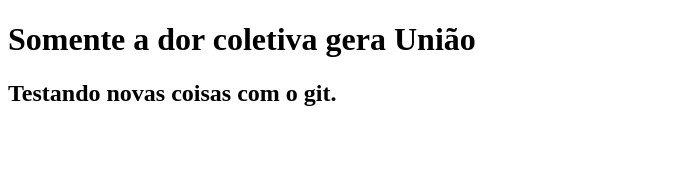
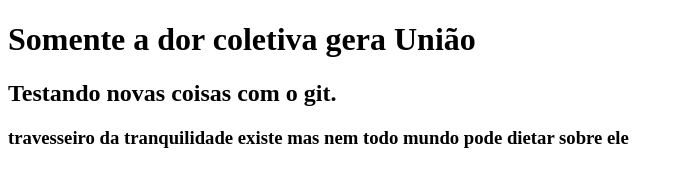
Before and after one commit to allanezequiel48-del/conteudo-html-sp15, a plain HTML site: page Aula01/index.html in a window 1280 px wide. Shown: the whole page, without its empty margins (0-684 px from the left). Drawn offline with Linux system fonts and the light colour scheme.

Commit message:
Aula 01 HTML - Testando nova branch

```diff
--- a/Aula01/index.html
+++ b/Aula01/index.html
@@ -8,5 +8,7 @@
 
     <h2>Testando novas coisas com o git.</h2>
 
+    <h3>travesseiro da tranquilidade existe mas nem todo mundo pode dietar sobre ele</h3>
+
   </body>
 </html>
```
